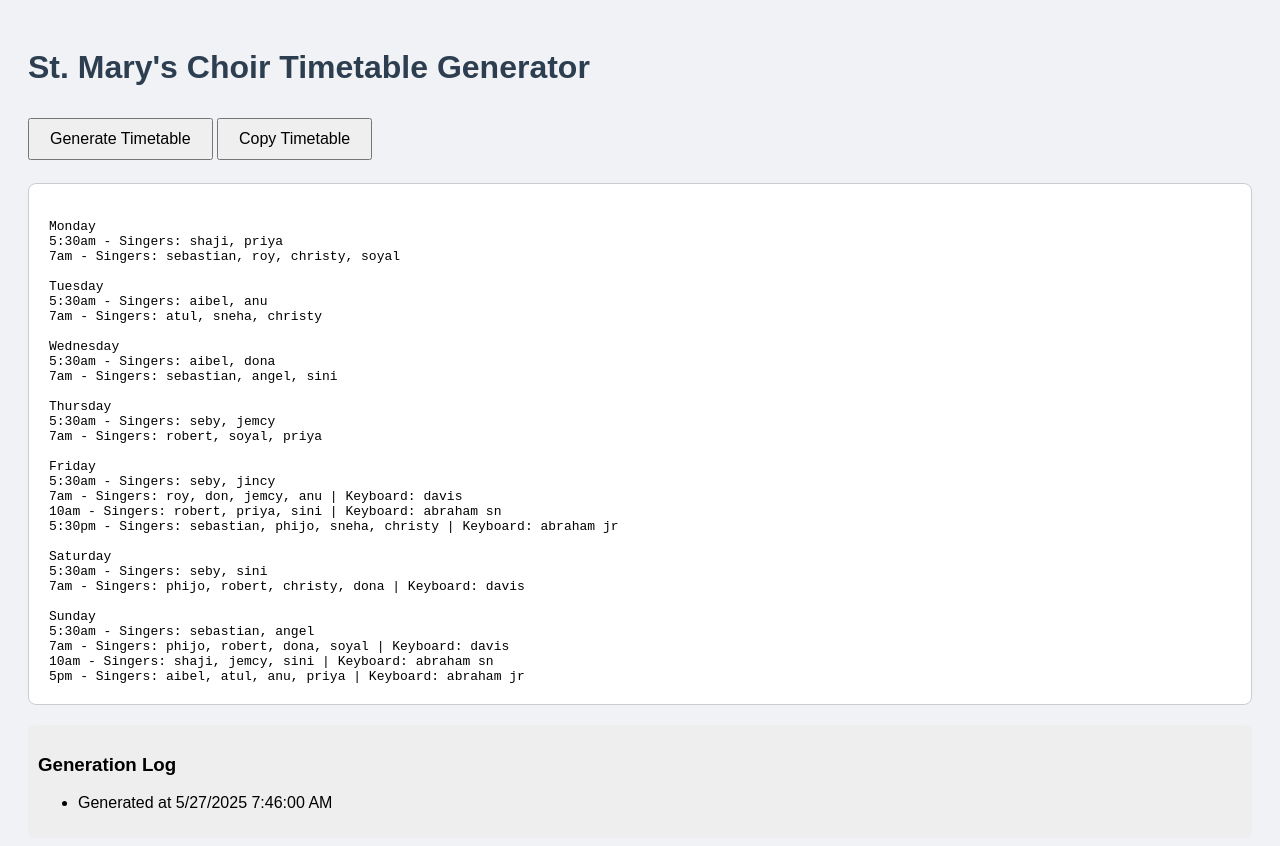
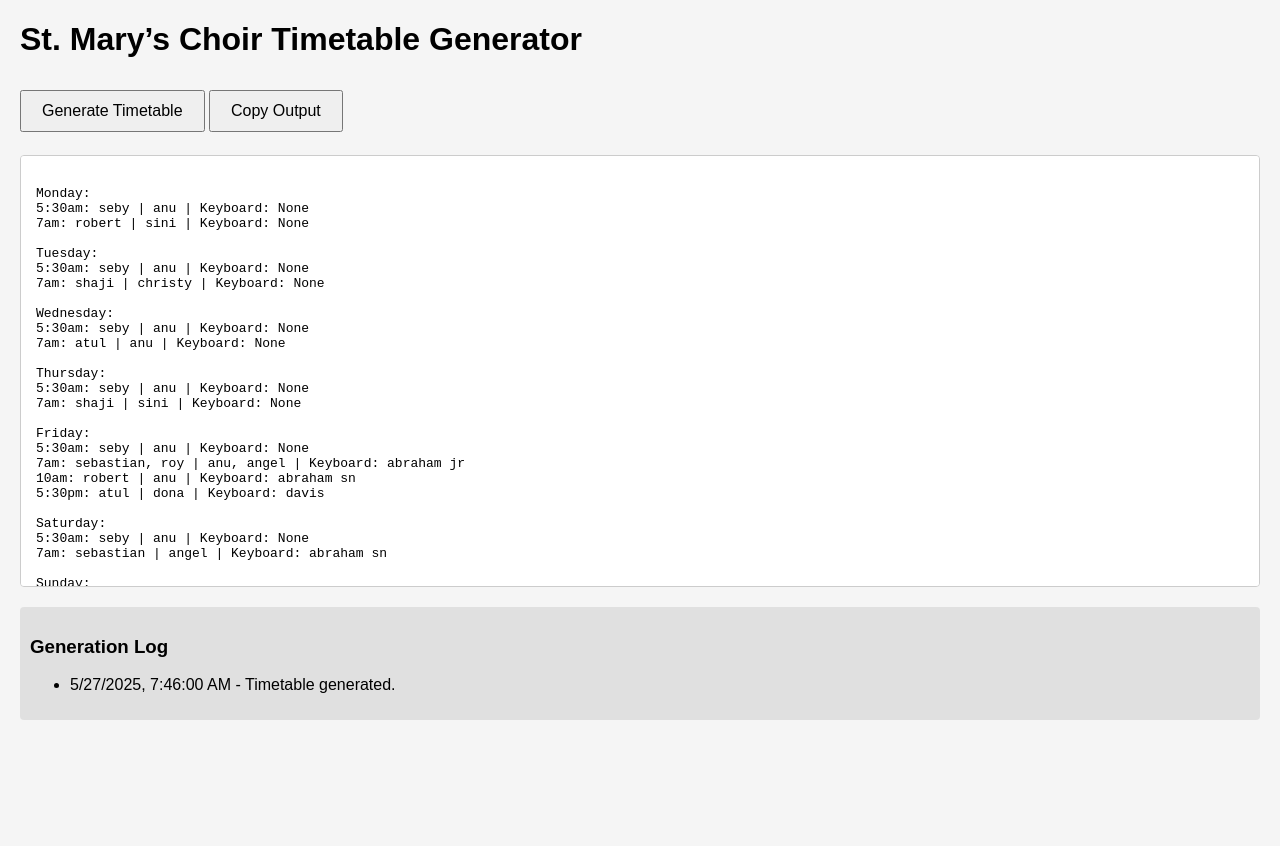
Before and after one commit to barry32123/choir-timetable, a plain HTML site: page index.html in a window 1280 px wide. Both pictures are taken after a click on the button "Generate Timetable". After the commit the page ends 800 px from the top, so only its background shows below. Drawn offline with Linux system fonts and the light colour scheme.

Commit message:
Update index.html

```diff
--- a/index.html
+++ b/index.html
@@ -1,21 +1,43 @@
 <!DOCTYPE html>
 <html lang="en">
 <head>
-  <meta charset="UTF-8">
-  <meta name="viewport" content="width=device-width, initial-scale=1.0">
-  <title>St. Mary's Choir Timetable Generator</title>
+  <meta charset="UTF-8" />
+  <meta name="viewport" content="width=device-width, initial-scale=1.0" />
+  <title>Choir Timetable Generator</title>
   <style>
-    body { font-family: Arial, sans-serif; padding: 20px; background: #f0f2f5; }
-    h1 { color: #2c3e50; }
-    button { padding: 10px 20px; font-size: 16px; margin: 10px 0; }
-    pre { white-space: pre-wrap; background: #fff; padding: 20px; border: 1px solid #ccc; border-radius: 8px; }
-    .log { margin-top: 20px; background: #eee; padding: 10px; border-radius: 6px; max-height: 200px; overflow-y: auto; }
+    body {
+      font-family: Arial, sans-serif;
+      margin: 20px;
+      padding: 0;
+      background-color: #f5f5f5;
+    }
+    button {
+      padding: 10px 20px;
+      margin: 10px 0;
+      font-size: 16px;
+      cursor: pointer;
+    }
+    pre {
+      white-space: pre-wrap;
+      background: #fff;
+      padding: 15px;
+      border: 1px solid #ccc;
+      border-radius: 4px;
+      max-height: 400px;
+      overflow-y: auto;
+    }
+    .log {
+      margin-top: 20px;
+      background-color: #e0e0e0;
+      padding: 10px;
+      border-radius: 4px;
+    }
   </style>
 </head>
 <body>
-  <h1>St. Mary's Choir Timetable Generator</h1>
-  <button onclick="generateTimetable()">Generate Timetable</button>
-  <button onclick="copyTimetable()">Copy Timetable</button>
+  <h1>St. Mary’s Choir Timetable Generator</h1>
+  <button onclick="generateSchedule()">Generate Timetable</button>
+  <button onclick="copyText()">Copy Output</button>
   <pre id="output"></pre>
   <div class="log">
     <h3>Generation Log</h3>
@@ -24,7 +46,7 @@
 
   <script>
     const days = ["Monday", "Tuesday", "Wednesday", "Thursday", "Friday", "Saturday", "Sunday"];
-const massSchedule = {
+    const masses = {
       Monday: ["5:30am", "7am"],
       Tuesday: ["5:30am", "7am"],
       Wednesday: ["5:30am", "7am"],
@@ -33,126 +55,117 @@ const massSchedule = {
       Saturday: ["5:30am", "7am"],
       Sunday: ["5:30am", "7am", "10am", "5pm"]
     };
-const keyboardMasses = {
-  Friday: ["7am", "10am", "5:30pm"],
-  Saturday: ["7am"],
-  Sunday: ["7am", "10am", "5pm"]
-};
+
     const maleSingers = ["seby", "sebastian", "roy", "phijo", "shaji", "robert", "don", "aibel", "atul"];
     const femaleSingers = ["anu", "angel", "jemcy", "sini", "priya", "dona", "soyal", "jincy", "biji", "christy", "sneha"];
+
     const keyboardists = ["abraham sn", "abraham jr", "davis"];
-const hybrid = ["sebastian", "shaji"];
-const hybridsLimit = {};
-const memberAssignments = {}; // Tracks all assignments
-const weeklyCount = {}; // Tracks weekly assignment count
+    const hybridKeyboardists = ["sebastian", "shaji"];
+    const earlyOnly = ["seby", "jincy", "biji"];
+    const notAvailableFriday10am = ["atul", "aibel", "angel", "sneha", "soyal", "christy", "dona", "abraham jr", "abraham sn", "jemcy"];
 
-const friday10amExceptions = ["atul", "aibel", "angel", "sneha", "soyal", "christy", "dona", "abraham jr", "abraham sn", "jemcy"];
-const only530 = ["seby", "jincy", "biji"];
+    let assignments = {};
+    let dailyAssigned = {};
+    let hybridUsage = {"sebastian": 0, "shaji": 0};
+    let usageCount = {};
 
-function shuffle(arr) {
-  return [...arr].sort(() => Math.random() - 0.5);
+    function shuffle(array) {
+      return array.sort(() => Math.random() - 0.5);
     }
 
-function pickMembers(day, time, ratio, usedToday) {
-  const males = shuffle(maleSingers.filter(n => !usedToday.has(n) && (!only530.includes(n) || time === "5:30am")));
-  const females = shuffle(femaleSingers.filter(n => !usedToday.has(n) && (!only530.includes(n) || time === "5:30am")));
-
-  let m = [], f = [];
-  if (ratio === "1m1f") {
-    m = males.slice(0, 1);
-    f = females.slice(0, 1);
-  } else if (ratio === "1m2f") {
-    m = males.slice(0, 1);
-    f = females.slice(0, 2);
-  } else {
-    m = males.slice(0, 2);
-    f = females.slice(0, 2);
+    function getAvailableMembers(members, day, time) {
+      return members.filter(member => {
+        if (earlyOnly.includes(member) && time !== "5:30am") return false;
+        if (day === "Friday" && time === "10am" && notAvailableFriday10am.includes(member)) return false;
+        if ((dailyAssigned[member] || []).includes(day)) return false;
+        return true;
+      });
     }
 
-  return [...m, ...f];
+    function pickMembers(day, time, needKeyboard) {
+      const ratioOptions = [[1,1],[1,2],[2,2]];
+      let m = [], f = [];
+      const males = shuffle(getAvailableMembers(maleSingers, day, time));
+      const females = shuffle(getAvailableMembers(femaleSingers, day, time));
+
+      let ratio = ratioOptions.find(([mc, fc]) => males.length >= mc && females.length >= fc);
+      if (!ratio) return { male: [], female: [] };
+
+      [m, f] = [males.slice(0, ratio[0]), females.slice(0, ratio[1])];
+
+      [...m, ...f].forEach(person => {
+        dailyAssigned[person] = [...(dailyAssigned[person] || []), day];
+        usageCount[person] = (usageCount[person] || 0) + 1;
+      });
+
+      return { male: m, female: f };
     }
 
-function assignKeyboard(day, time, usedToday) {
-  if (!keyboardMasses[day] || !keyboardMasses[day].includes(time)) return null;
+    function pickKeyboard(day, time) {
       const priority = ["davis", "abraham sn", "abraham jr"];
-  const pool = [...priority, ...hybrid];
-  for (let name of pool) {
-    if (usedToday.has(name)) continue;
-    if (hybrid.includes(name)) {
-      if (!hybridsLimit[name]) hybridsLimit[name] = 0;
-      if (hybridsLimit[name] >= 1) continue;
-      hybridsLimit[name]++;
-    }
-    usedToday.add(name);
-    countMember(name);
-    return name;
-  }
-  return null;
+      const hybrids = shuffle(hybridKeyboardists.filter(k => hybridUsage[k] < 1 && !dailyAssigned[k]?.includes(day)));
+      const keyboards = shuffle(priority.filter(k => !dailyAssigned[k]?.includes(day))).concat(hybrids);
+
+      const pick = keyboards[0];
+      if (pick) {
+        dailyAssigned[pick] = [...(dailyAssigned[pick] || []), day];
+        usageCount[pick] = (usageCount[pick] || 0) + 1;
+        if (hybridUsage.hasOwnProperty(pick)) hybridUsage[pick]++;
       }
 
-function countMember(name) {
-  if (!weeklyCount[name]) weeklyCount[name] = 0;
-  weeklyCount[name]++;
+      return pick || "None";
     }
 
-function generateTimetable() {
-  const output = [];
-  const dayAssignment = {};
-  Object.keys(memberAssignments).forEach(k => memberAssignments[k] = 0);
-  Object.keys(hybridsLimit).forEach(k => hybridsLimit[k] = 0);
-  Object.keys(weeklyCount).forEach(k => weeklyCount[k] = 0);
+    function generateSchedule() {
+      assignments = {};
+      dailyAssigned = {};
+      hybridUsage = {"sebastian": 0, "shaji": 0};
+      usageCount = {};
+      let output = "";
 
       for (let day of days) {
-    output.push(`\n${day}`);
-    dayAssignment[day] = {};
-    const todayUsed = new Set();
+        output += `\n${day}:\n`;
+        assignments[day] = [];
+        for (let time of masses[day]) {
+          const hasKeyboard = (day === "Friday" && ["7am", "10am", "5:30pm"].includes(time)) ||
+                              (day === "Saturday" && time === "7am") ||
+                              (day === "Sunday" && ["7am", "10am", "5pm"].includes(time));
 
-    for (let time of massSchedule[day]) {
-      let singers = [], keyboard = null;
-      let ratio = "2m2f";
+          let singerData = { male: [], female: [] };
 
-      if (time === "5:30am") ratio = "1m1f";
-      else if (day === "Friday" && ["7am", "5:30pm"].includes(time)) ratio = "2m2f";
-      else if (day === "Sunday" && time === "7am") ratio = "2m2f";
-      else ratio = Math.random() < 0.5 ? "1m2f" : "2m2f";
-
-      keyboard = assignKeyboard(day, time, todayUsed);
-
-      const availableMales = maleSingers.filter(n => !todayUsed.has(n) && (!only530.includes(n) || time === "5:30am"));
-      const availableFemales = femaleSingers.filter(n => !todayUsed.has(n) && (!only530.includes(n) || time === "5:30am"));
-
-      if (day === "Friday" && time === "10am") {
-        singers = pickMembers(day, time, ratio, new Set([...todayUsed, ...friday10amExceptions]));
+          if ((time === "5:30am")) {
+            const m = getAvailableMembers(maleSingers, day, time).slice(0,1);
+            const f = getAvailableMembers(femaleSingers, day, time).slice(0,1);
+            singerData = { male: m, female: f };
+          } else if ((day === "Friday" && time === "7am") || (day === "Sunday" && time === "7am")) {
+            const m = getAvailableMembers(maleSingers, day, time).slice(0,2);
+            const f = getAvailableMembers(femaleSingers, day, time).slice(0,2);
+            singerData = { male: m, female: f };
           } else {
-        singers = pickMembers(day, time, ratio, todayUsed);
+            singerData = pickMembers(day, time, hasKeyboard);
           }
 
-      singers.forEach(s => todayUsed.add(s));
-      singers.forEach(s => countMember(s));
+          let keyboard = hasKeyboard ? pickKeyboard(day, time) : "None";
 
-      if (keyboard && hybrid.includes(keyboard) && !singers.includes(keyboard)) {
-        singers.push(keyboard);
+          if (hasKeyboard && hybridKeyboardists.includes(keyboard)) {
+            if (!singerData.male.includes(keyboard) && maleSingers.includes(keyboard)) singerData.male.push(keyboard);
+            else if (!singerData.female.includes(keyboard) && femaleSingers.includes(keyboard)) singerData.female.push(keyboard);
           }
 
-      const singerText = singers.join(", ");
-      const line = `${time} - Singers: ${singerText}${keyboard ? ` | Keyboard: ${keyboard}` : ""}`;
-      output.push(line);
+          assignments[day].push({ time, ...singerData, keyboard });
+          output += `${time}: ${singerData.male.join(", ")} | ${singerData.female.join(", ")} | Keyboard: ${keyboard}\n`;
         }
       }
 
-  const outText = output.join("\n");
-  document.getElementById("output").textContent = outText;
-
-  const now = new Date();
-  const stamp = `${now.toLocaleDateString()} ${now.toLocaleTimeString()}`;
-  const logItem = document.createElement("li");
-  logItem.textContent = `Generated at ${stamp}`;
-  document.getElementById("log").appendChild(logItem);
+      document.getElementById("output").textContent = output;
+      const log = document.createElement("li");
+      log.textContent = `${new Date().toLocaleString()} - Timetable generated.`;
+      document.getElementById("log").appendChild(log);
     }
 
-function copyTimetable() {
+    function copyText() {
       const text = document.getElementById("output").textContent;
-  navigator.clipboard.writeText(text).then(() => alert("Timetable copied!"));
+      navigator.clipboard.writeText(text).then(() => alert("Copied to clipboard"));
     }
   </script>
 </body>
```
Lines whose indentation alone changed are shown as unchanged.
